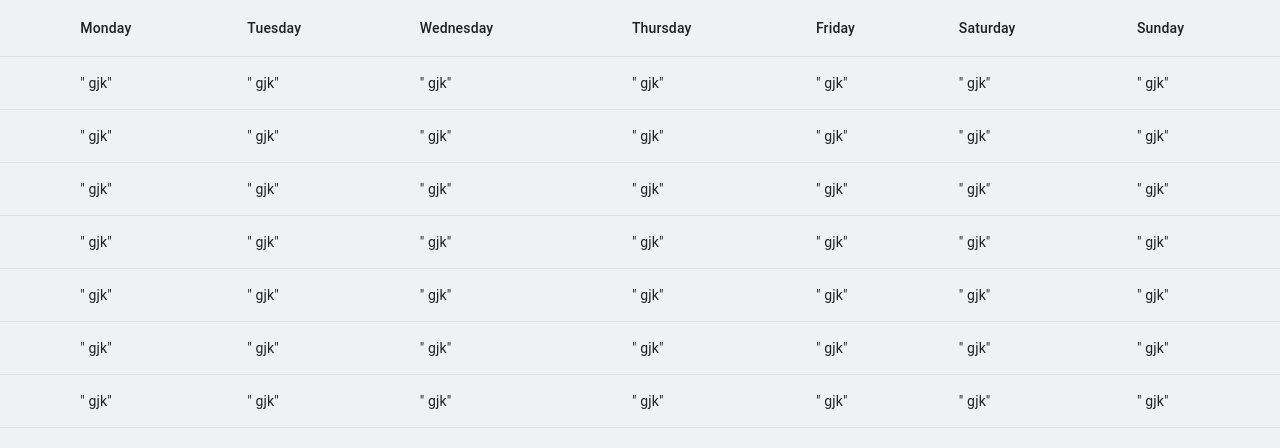
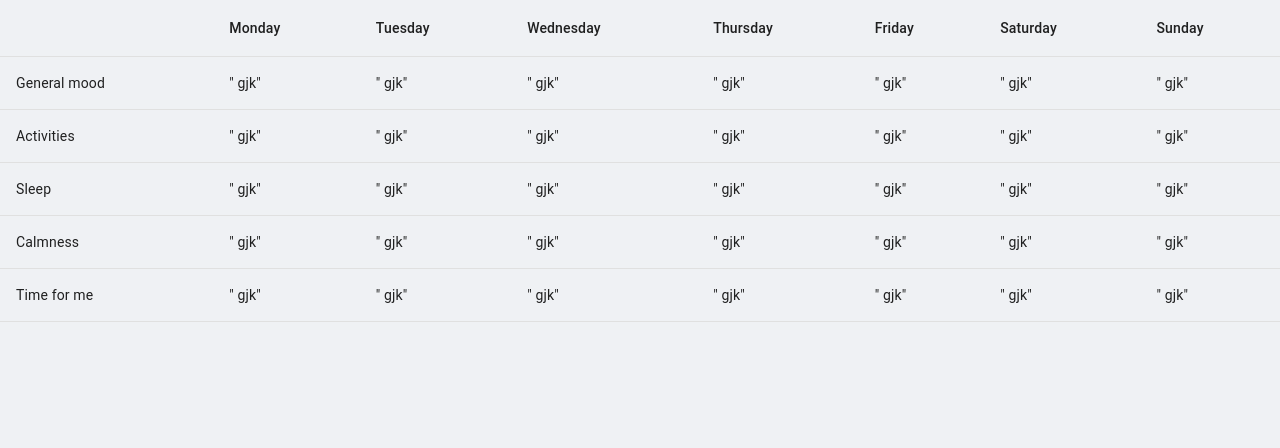
Before and after one commit to kaiuliia/well_being_frontend, a React (Create React App) app: page /user/dashboard in a window 1280 px wide. Shown: the top 448 px of the page. Built offline with nearby package versions, Linux system fonts and the light colour scheme; the HTML template or start-up script is replaced by a standard one.

Commit message:
upd table

```diff
--- a/src/components/dashboard/table.tsx
+++ b/src/components/dashboard/table.tsx
@@ -46,31 +46,26 @@ export function DashboardTable() {
       name: "General mood",
       min: "Bad",
       max: "Very good",
-      surveyKey: "general_mood",
     },
     {
       name: "Activities",
       min: "Not active",
       max: "Very active",
-      surveyKey: "activities",
     },
     {
       name: "Sleep",
       min: "Feel shattered",
       max: "Well-rested",
-      surveyKey: "sleep",
     },
     {
       name: "Calmness",
       min: "Feel anxious",
       max: "Feel calm",
-      surveyKey: "calmness",
     },
     {
       name: "Time for me",
       min: "None",
       max: "A lot",
-      surveyKey: "yourself_time",
     },
   ];
 
@@ -133,13 +128,6 @@ export function DashboardTable() {
     },
   });
 
-  //
-  // const [moods, setMoods] = useState<MoodState>({
-  //   good: { dateRange: "", sleep:0, calmness: "", appetite: "" },
-  //   bad: { dateRange: "", sleep: 0, calmness: "", appetite: "" },
-  //   // ... add other moods
-  // });
-
   const handleMoodChange = (
     mood: string,
     color: string,
@@ -166,9 +154,9 @@ export function DashboardTable() {
         </TableRow>
       </TableHead>
       <TableBody>
-        {Object.keys(moods).map((mood) => (
-          <TableRow key={mood}>
-            <TableCell></TableCell>
+        {moodProps.map((mood) => (
+          <TableRow key={mood.name}>
+            <TableCell>{mood.name}</TableCell>
             {daysOfWeek.map((day) => (
               <TableCell key={day}>
                 <Box>" gjk"</Box>
```
